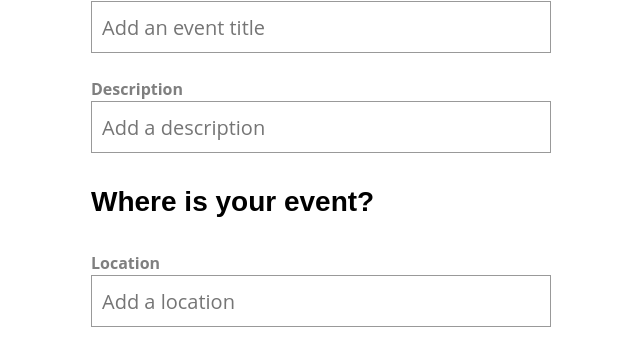
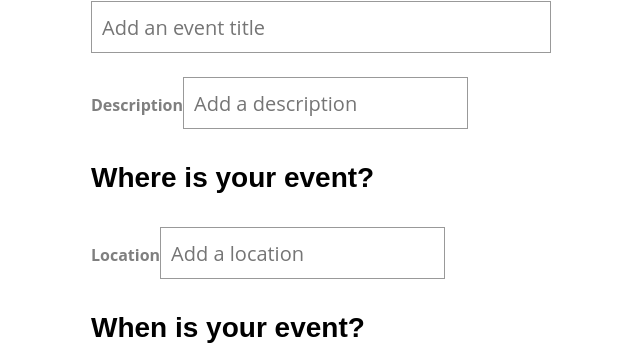
Before and after one commit to Noone182/real-vue, a Vue app: page /event/create in a window 1280 px wide. Shown: the part 399-762 px from the top of the page, without its empty margins (319-959 px from the left). Built offline with nearby package versions, Linux system fonts and the light colour scheme.

Commit message:
Added yarn and package command

```diff
--- a/db.json
+++ b/db.json
@@ -267,6 +267,24 @@
       "date": "",
       "time": "",
       "attendees": []
+    },
+    {
+      "id": 3487816,
+      "user": {
+        "id": "abc123",
+        "name": "Adam"
+      },
+      "category": "animal welfare",
+      "organizer": {
+        "id": "abc123",
+        "name": "Adam"
+      },
+      "title": "fsaf",
+      "description": "asf",
+      "location": "asf",
+      "date": "2021-01-12T22:05:00.000Z",
+      "time": "16:00",
+      "attendees": []
     }
   ]
 }
--- a/package.json
+++ b/package.json
@@ -4,6 +4,7 @@
   "private": true,
   "scripts": {
     "serve": "vue-cli-service serve",
+    "json": "json-server --watch db.json",
     "build": "vue-cli-service build",
     "lint": "vue-cli-service lint"
   },
--- a/src/App.vue
+++ b/src/App.vue
@@ -1,7 +1,7 @@
 <template>
   <div id="app">
-    <NavBar/>
-    <NotificationContainer/>
+    <NavBar />
+    <NotificationContainer />
     <router-view :key="$route.fullPath" />
   </div>
 </template>
--- a/src/views/EventCreate.vue
+++ b/src/views/EventCreate.vue
@@ -15,13 +15,25 @@
 
       <div class="field">
         <label>Description</label>
-        <input v-model="event.description" type="text" placeholder="Add a description"/>
+        <label>
+          <input
+            v-model="event.description"
+            type="text"
+            placeholder="Add a description"
+          />
+        </label>
       </div>
 
       <h3>Where is your event?</h3>
       <div class="field">
         <label>Location</label>
-        <input v-model="event.location" type="text" placeholder="Add a location"/>
+        <label>
+          <input
+            v-model="event.location"
+            type="text"
+            placeholder="Add a location"
+          />
+        </label>
       </div>
 
       <h3>When is your event?</h3>
--- a/src/views/EventList.vue
+++ b/src/views/EventList.vue
@@ -1,13 +1,21 @@
 <template>
   <div>
     <h1>Events for {{ user.user.name }}</h1>
-    <EventCard v-for="event in event.events" :key="event.id" :event="event"/>
-    <template v-if="page != 1">
-      <router-link :to="{ name: 'event-list', query: { page: page - 1 } }" rel="prev">
-      Prev Page</router-link>
+    <EventCard v-for="event in event.events" :key="event.id" :event="event" />
+    <template v-if="page !== 1">
+      <router-link
+        :to="{ name: 'event-list', query: { page: page - 1 } }"
+        rel="prev"
+      >
+        Prev Page</router-link
+      >
       <template v-if="hasNextPage"> | </template>
     </template>
-    <router-link v-if="hasNextPage" :to="{ name: 'event-list', query: { page: page + 1 } }" rel="next">
+    <router-link
+      v-if="hasNextPage"
+      :to="{ name: 'event-list', query: { page: page + 1 } }"
+      rel="next"
+    >
       Next Page</router-link>
   </div>
 </template>
```
Also changed, not shown: src/components/BaseIcon.vue (+6 -6 lines), 1 other file (tests, documents, lock files or other folders).
